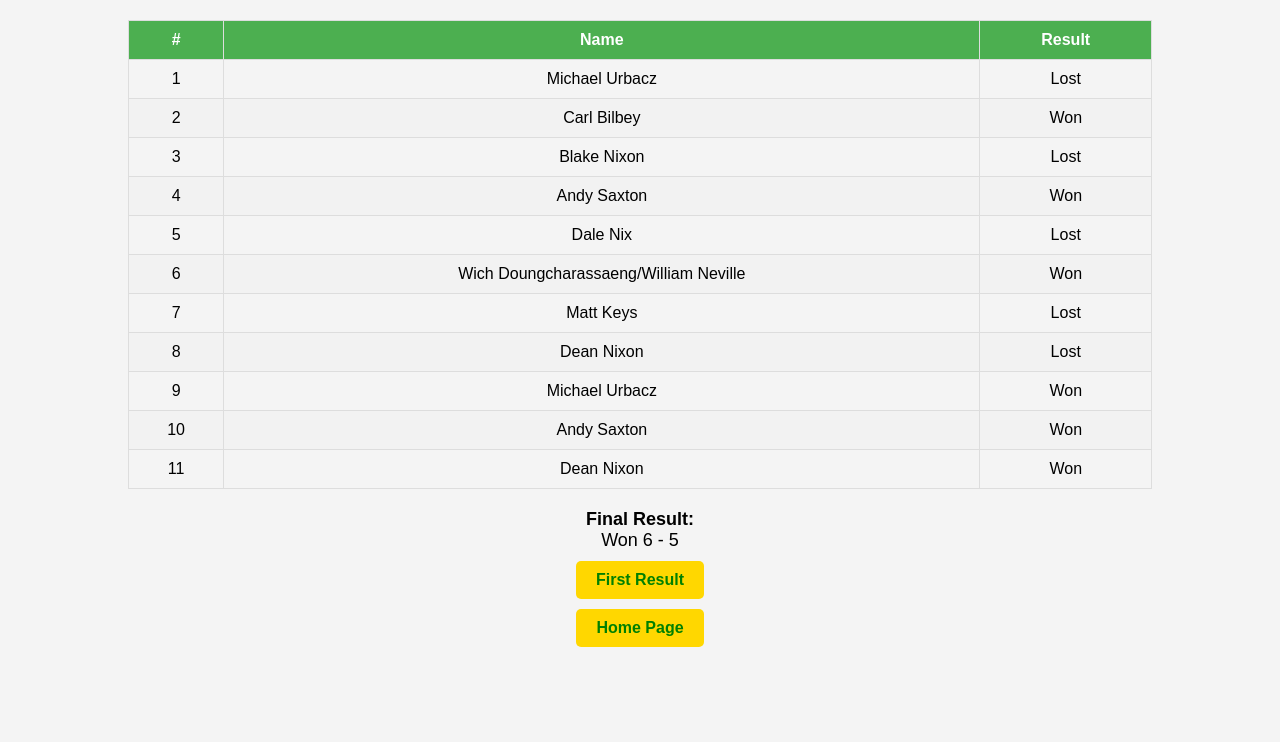
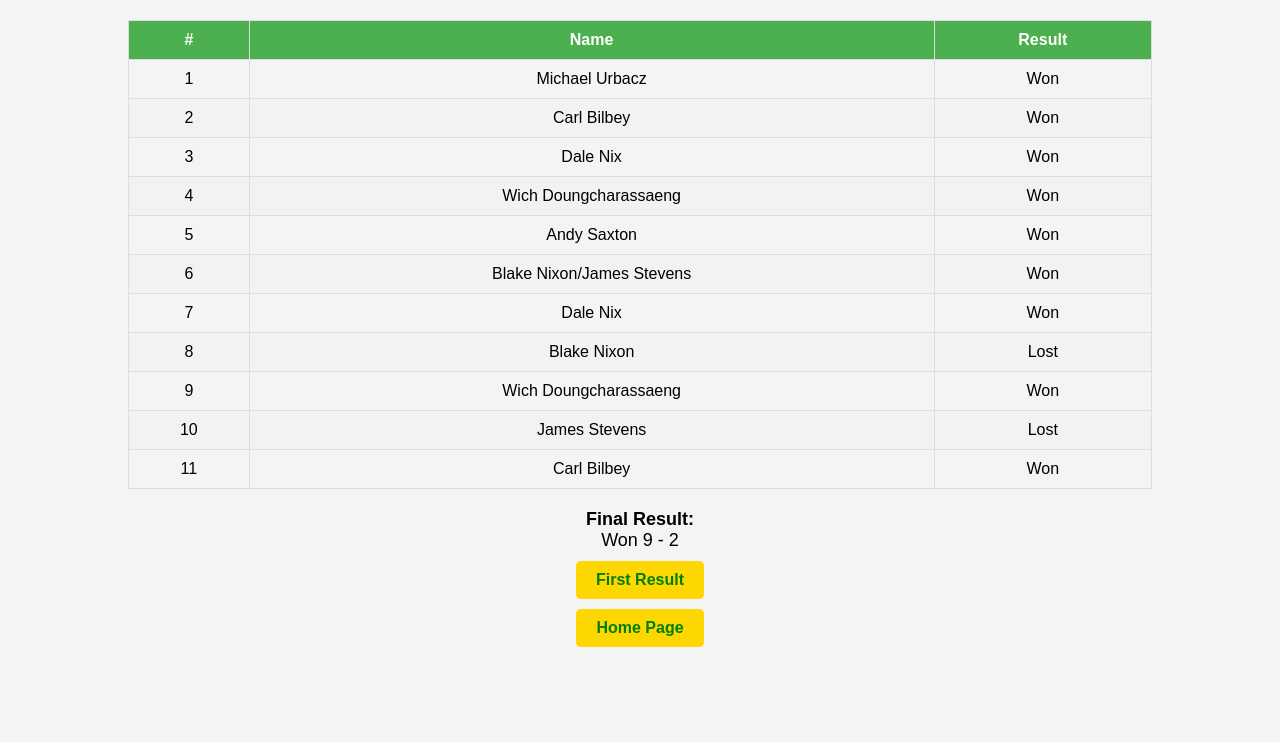
Before and after one commit to con-club-pool-2026/league-result-10, a plain HTML site: page index.html in a window 1280 px wide. Shown: the part 58-800 px from the top of the page. Drawn offline with Linux system fonts and the light colour scheme.

Commit message:
Update index.html

```diff
--- a/index.html
+++ b/index.html
@@ -73,7 +73,7 @@
 <body>
 
 <header>
-    <h1>Beacon Beasts (H)</h1>
+    <h1>Ginge's Army (A)</h1>
 </header>
 
     <!-- Table for Player Results -->
@@ -89,7 +89,7 @@
         <tr>
             <td>1</td>
             <td>Michael Urbacz</td>
-            <td>Lost</td>
+            <td>Won</td>
         </tr>
         <tr>
             <td>2</td>
@@ -98,54 +98,54 @@
         </tr>
         <tr>
             <td>3</td>
+            <td>Dale Nix</td>
+            <td>Won</td>
+        </tr>
+        <tr>
+            <td>4</td>
+            <td>Wich Doungcharassaeng</td>
+            <td>Won</td>
+        </tr>
+        <tr>
+            <td>5</td>
+            <td>Andy Saxton</td>
+            <td>Won</td>
+        </tr>
+        <tr>
+            <td>6</td>
+            <td>Blake Nixon/James Stevens</td>
+            <td>Won</td>
+        </tr>
+        <tr>
+            <td>7</td>
+            <td>Dale Nix</td>
+            <td>Won</td>
+        </tr>
+        <tr>
+            <td>8</td>
             <td>Blake Nixon</td>
             <td>Lost</td>
         </tr>
         <tr>
-            <td>4</td>
-            <td>Andy Saxton</td>
-            <td>Won</td>
-        </tr>
-        <tr>
-            <td>5</td>
-            <td>Dale Nix</td>
-            <td>Lost</td>
-        </tr>
-        <tr>
-            <td>6</td>
-            <td>Wich Doungcharassaeng/William Neville</td>
-            <td>Won</td>
-        </tr>
-        <tr>
-            <td>7</td>
-            <td>Matt Keys</td>
-            <td>Lost</td>
-        </tr>
-        <tr>
-            <td>8</td>
-            <td>Dean Nixon</td>
-            <td>Lost</td>
-        </tr>
-        <tr>
             <td>9</td>
-            <td>Michael Urbacz</td>
+            <td>Wich Doungcharassaeng</td>
             <td>Won</td>
         </tr>
         <tr>
             <td>10</td>
-            <td>Andy Saxton</td>
-            <td>Won</td>
+            <td>James Stevens</td>
+            <td>Lost</td>
         </tr>
         <tr>
             <td>11</td>
-            <td>Dean Nixon</td>
+            <td>Carl Bilbey</td>
             <td>Won</td>
         </tr>
     </tbody>
 </table>
 
 <section>
-    <div class="sub-header"><strong>Final Result:</strong><br>Won 6 - 5</div>
+    <div class="sub-header"><strong>Final Result:</strong><br>Won 9 - 2</div>
 </section>
 
 <section>
```
